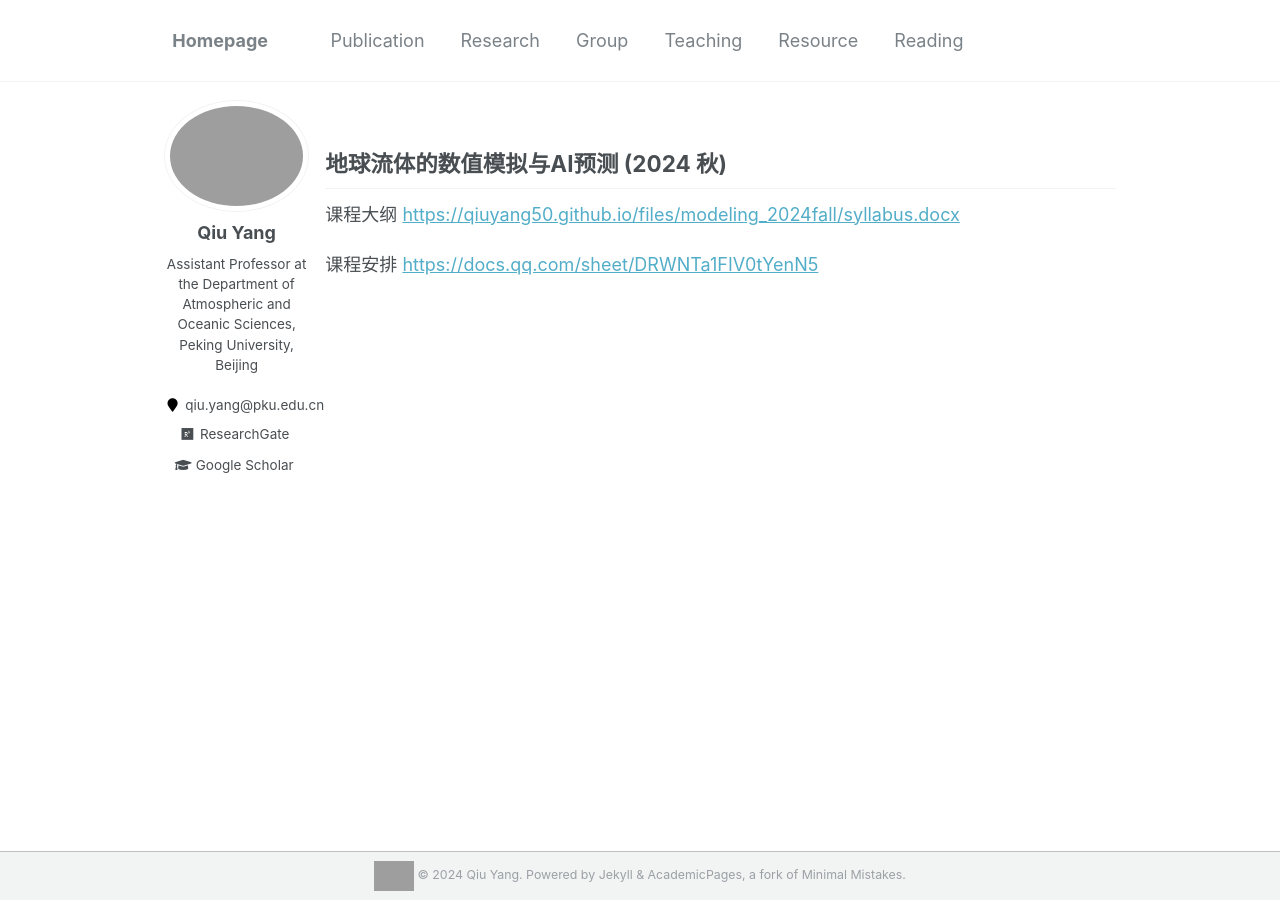
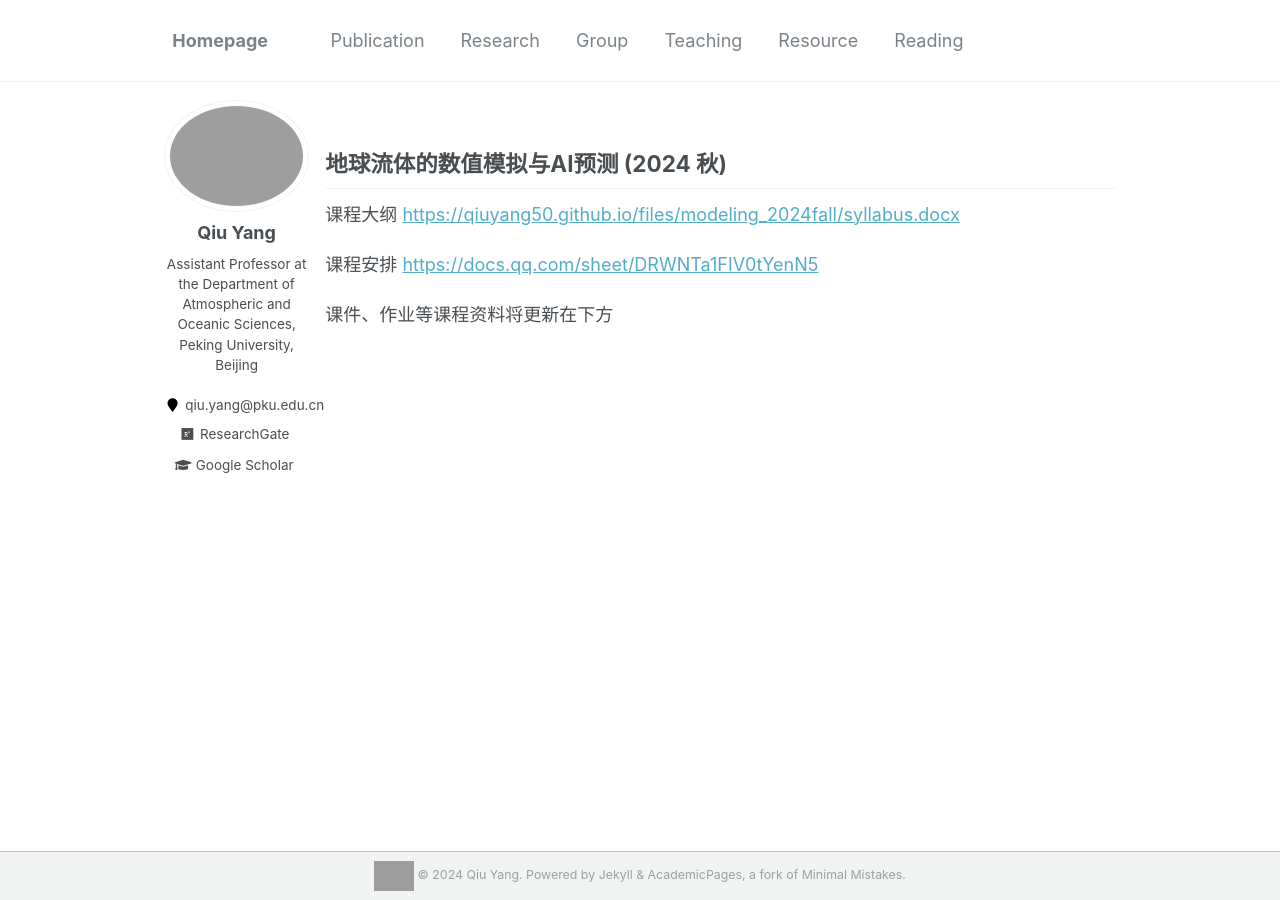
Before and after one commit to qiuyang50/qiuyang50.github.io, a Jekyll site: the page built from _pages/modeling_2024fall.md, in a window 1280 px wide. Built offline with Jekyll 4.4.1, drawn with Linux system fonts in a browser that asks for light colours; grey boxes are pictures that could not be loaded.

Commit message:
Update modeling_2024fall.md

```diff
--- a/_pages/modeling_2024fall.md
+++ b/_pages/modeling_2024fall.md
@@ -9,3 +9,5 @@ filename: modeling_2024fall.md
 课程大纲 <a href="https://qiuyang50.github.io/files/modeling_2024fall/syllabus.docx">https://qiuyang50.github.io/files/modeling_2024fall/syllabus.docx</a>
 
 课程安排 [https://docs.qq.com/sheet/DRWNTa1FIV0tYenN5](https://docs.qq.com/sheet/DRWNTa1FIV0tYenN5)
+
+课件、作业等课程资料将更新在下方
```
